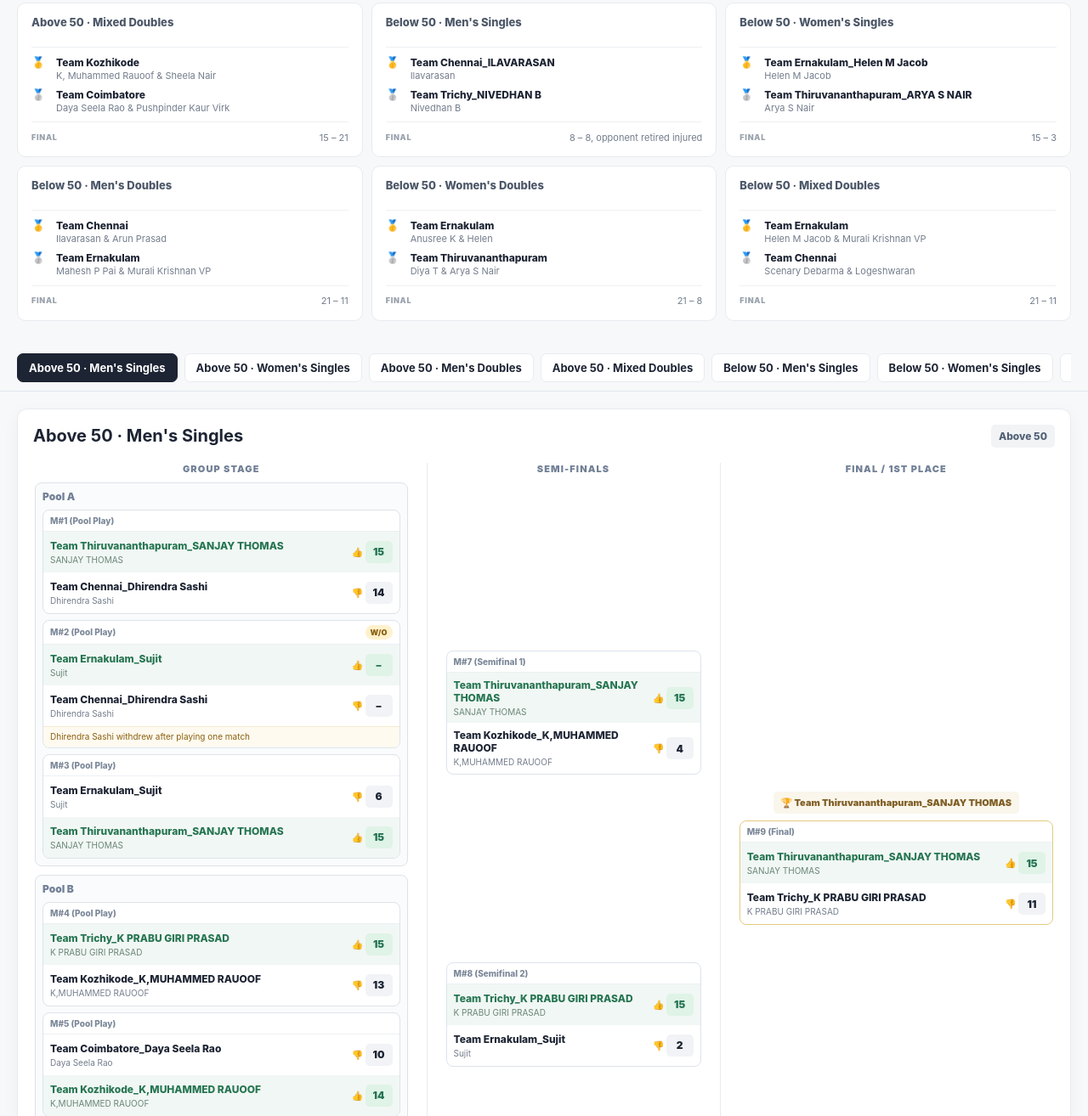
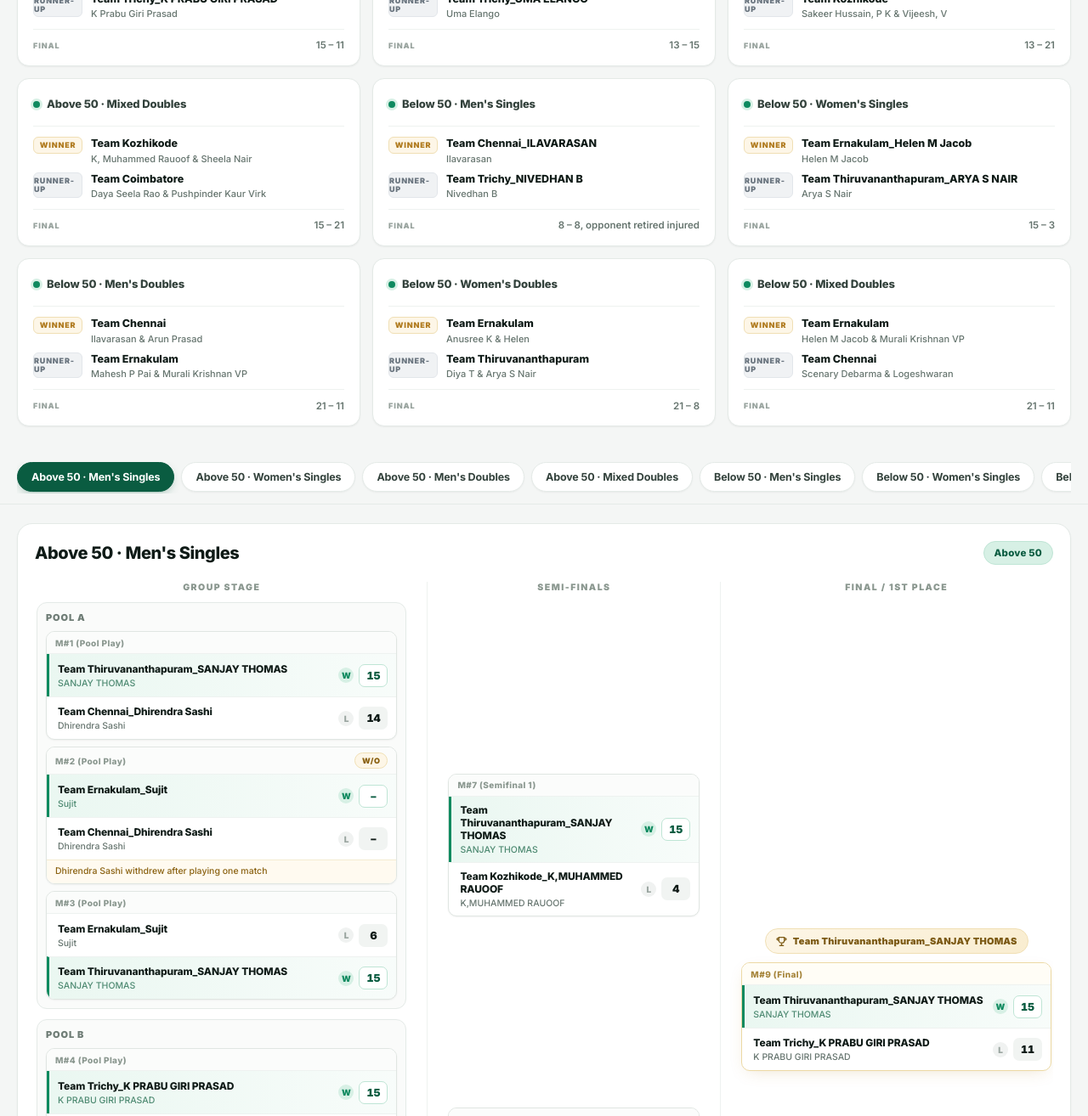
Before and after one commit to rajesh171289/badminton-tournament-result, a website: page index.html in a window 1280 px wide. Shown: the part 404-1718 px from the top of the page at 85% size. Drawn offline with Linux system fonts and the light colour scheme.

Commit message:
update from bolt agent

```diff
--- a/index.html
+++ b/index.html
@@ -4,18 +4,29 @@
   <meta charset="utf-8">
   <meta name="viewport" content="width=device-width, initial-scale=1">
   <title>Badminton Tournament Results</title>
+  <link rel="preconnect" href="https://fonts.googleapis.com">
+  <link rel="preconnect" href="https://fonts.gstatic.com" crossorigin>
+  <link href="https://fonts.googleapis.com/css2?family=Inter:wght@400;500;600;700;800;900&display=swap" rel="stylesheet">
   <style>
     :root {
-      --ink: #1d2433;
-      --muted: #737d8c;
-      --line: #e8ebef;
-      --green: #267552;
-      --green-soft: #f1f7f4;
-      --gold: #a47a35;
-      --gold-soft: #faf6ec;
-      --silver: #87909d;
+      --ink: #0f1b17;
+      --ink-2: #33423c;
+      --muted: #66756f;
+      --line: #e4eae7;
+      --line-soft: #eef2f0;
+      --green: #0e8a5f;
+      --green-deep: #0a5c41;
+      --green-soft: #eaf7f1;
+      --green-chip: #d7f0e5;
+      --gold: #b07b1f;
+      --gold-soft: #fdf6e7;
+      --gold-line: #f0dfb4;
+      --silver: #6b7680;
       --paper: #ffffff;
-      --canvas: #f7f8fa;
+      --canvas: #f4f6f5;
+      --shadow-sm: 0 1px 2px rgba(15, 27, 23, .05);
+      --shadow-md: 0 8px 24px -8px rgba(15, 27, 23, .12);
+      --radius: 14px;
     }
     * { box-sizing: border-box; }
     html { scroll-behavior: smooth; }
@@ -23,78 +34,151 @@
       margin: 0;
       font-family: Inter, ui-sans-serif, -apple-system, BlinkMacSystemFont, "Segoe UI", sans-serif;
       color: var(--ink);
-      background: var(--canvas);
+      background:
+        radial-gradient(1100px 420px at 85% -120px, rgba(14, 138, 95, .10), transparent 65%),
+        radial-gradient(900px 380px at -10% -140px, rgba(14, 138, 95, .07), transparent 60%),
+        var(--canvas);
+      -webkit-font-smoothing: antialiased;
     }
     button, input { font: inherit; }
+
     .site-header {
-      background: #ffffff;
-      color: var(--ink);
-      border-bottom: 1px solid var(--line);
-      padding: 34px max(20px, calc((100% - 1320px) / 2));
+      position: relative;
+      overflow: hidden;
+      background: linear-gradient(135deg, #0c2a1f 0%, #0e4d36 58%, #146c4c 100%);
+      color: #f2faf6;
+      padding: 52px max(20px, calc((100% - 1320px) / 2)) 58px;
+    }
+    .site-header::after {
+      content: "";
+      position: absolute;
+      inset: 0;
+      background:
+        radial-gradient(560px 260px at 92% 120%, rgba(255, 255, 255, .09), transparent 70%),
+        radial-gradient(420px 220px at 8% -60%, rgba(255, 255, 255, .06), transparent 70%);
+      pointer-events: none;
     }
     .event-name {
+      position: relative;
+      margin: 0;
+      font-size: clamp(30px, 4.4vw, 54px);
+      line-height: 1.04;
+      letter-spacing: -0.035em;
+      font-weight: 900;
+      color: #ffffff;
       min-height: 48px;
-      margin: 0;
-      font-size: clamp(28px, 4vw, 48px);
-      line-height: 1.05;
-      letter-spacing: -0.03em;
     }
-    .subtitle { margin: 8px 0 0; color: var(--muted); font-size: 16px; }
-    main { max-width: 1320px; margin: 0 auto; padding: 28px 20px 70px; }
-    .section-heading { margin: 0 0 15px; font-size: 20px; letter-spacing: -0.01em; }
+    .subtitle {
+      position: relative;
+      margin: 12px 0 0;
+      color: #b9d9cb;
+      font-size: 16px;
+      font-weight: 500;
+      letter-spacing: .01em;
+    }
+    .header-rule {
+      position: relative;
+      width: 56px;
+      height: 4px;
+      border-radius: 999px;
+      background: #35c48f;
+      margin: 20px 0 0;
+    }
+    main { max-width: 1320px; margin: 0 auto; padding: 30px 20px 80px; }
+
+    .section-heading {
+      display: flex;
+      align-items: baseline;
+      gap: 12px;
+      margin: 0 0 16px;
+      font-size: 13px;
+      font-weight: 800;
+      letter-spacing: .14em;
+      text-transform: uppercase;
+      color: var(--muted);
+    }
+    .section-heading::after {
+      content: "";
+      flex: 1;
+      height: 1px;
+      background: var(--line);
+      transform: translateY(-4px);
+    }
+
     .champions-grid {
       display: grid;
       grid-template-columns: repeat(3, minmax(0, 1fr));
-      gap: 10px;
-      margin-bottom: 28px;
+      gap: 14px;
+      margin-bottom: 30px;
     }
     .champion-card {
       appearance: none;
       width: 100%;
       text-align: left;
       border: 1px solid var(--line);
-      border-radius: 10px;
+      border-radius: var(--radius);
       background: var(--paper);
-      padding: 14px 16px 12px;
+      padding: 16px 18px 13px;
       cursor: pointer;
-      box-shadow: none;
-      transition: border-color .16s ease, box-shadow .16s ease;
+      box-shadow: var(--shadow-sm);
+      transition: transform .18s ease, box-shadow .18s ease, border-color .18s ease;
     }
     .champion-card:hover {
-      border-color: #ccd3dc;
-      box-shadow: 0 6px 18px rgba(31, 45, 68, 0.06);
+      transform: translateY(-2px);
+      border-color: #cfe2d9;
+      box-shadow: var(--shadow-md);
     }
+    .champion-card:focus-visible { outline: 2px solid var(--green); outline-offset: 2px; }
     .champion-card .division-name {
-      display: block;
-      min-height: 38px;
-      padding-bottom: 10px;
-      border-bottom: 1px solid #edf0f3;
-      color: #4c5768;
+      display: flex;
+      align-items: center;
+      gap: 8px;
+      min-height: 40px;
+      padding-bottom: 12px;
+      border-bottom: 1px solid var(--line-soft);
+      color: var(--ink-2);
       font-size: 13px;
       line-height: 1.35;
       font-weight: 800;
+      letter-spacing: -.01em;
+    }
+    .division-dot {
+      flex: 0 0 auto;
+      width: 8px;
+      height: 8px;
+      border-radius: 50%;
+      background: var(--green);
+      box-shadow: 0 0 0 3px var(--green-chip);
     }
     .champion-results {
       display: grid;
       grid-template-columns: 1fr;
-      gap: 7px;
-      padding: 10px 0 9px;
+      gap: 9px;
+      padding: 12px 0 11px;
     }
     .rank-row {
       display: grid;
-      grid-template-columns: 22px minmax(0, 1fr);
-      gap: 7px;
+      grid-template-columns: 58px minmax(0, 1fr);
+      gap: 10px;
       align-items: start;
     }
-    .rank-row + .rank-row { margin-top: 0; }
-    .rank-label { padding-top: 1px; font-size: 13px; line-height: 1; }
-    .rank-row.winner .rank-label { color: var(--gold); }
-    .rank-row.runner .rank-label { color: var(--silver); }
+    .rank-label {
+      display: inline-flex;
+      justify-content: center;
+      padding: 4px 0;
+      border-radius: 6px;
+      font-size: 9px;
+      font-weight: 900;
+      letter-spacing: .09em;
+      line-height: 1.1;
+    }
+    .rank-row.winner .rank-label { color: var(--gold); background: var(--gold-soft); border: 1px solid var(--gold-line); }
+    .rank-row.runner .rank-label { color: var(--silver); background: #f0f2f4; border: 1px solid #e2e6ea; }
     .champion-team {
       display: block;
       color: var(--ink);
-      font-size: 12px;
-      line-height: 1.25;
+      font-size: 12.5px;
+      line-height: 1.3;
       font-weight: 800;
       overflow-wrap: anywhere;
     }
@@ -103,35 +187,40 @@
       margin-top: 2px;
       color: var(--muted);
       font-size: 11px;
-      line-height: 1.25;
+      line-height: 1.3;
+      font-weight: 500;
     }
     .final-score {
       display: flex;
       align-items: center;
       justify-content: space-between;
-      min-height: 29px;
-      padding-top: 8px;
-      border-top: 1px solid #edf0f3;
+      gap: 10px;
+      min-height: 30px;
+      padding-top: 9px;
+      border-top: 1px solid var(--line-soft);
       color: var(--muted);
-      font-size: 11px;
+      font-size: 11.5px;
+      font-weight: 600;
       line-height: 1.2;
     }
     .final-score::before {
       content: "FINAL";
-      color: #9aa2ad;
+      color: #98a39e;
       font-size: 9px;
-      letter-spacing: .08em;
+      letter-spacing: .1em;
       font-weight: 900;
     }
+
     .nav-wrap {
       position: sticky;
       top: 0;
       z-index: 20;
-      margin: 0 -20px 16px;
-      padding: 10px 20px;
-      background: rgba(247,248,250,.96);
-      backdrop-filter: blur(10px);
-      border-bottom: 1px solid rgba(221,227,236,.8);
+      margin: 0 -20px 18px;
+      padding: 12px 20px;
+      background: rgba(244, 246, 245, .88);
+      backdrop-filter: blur(12px);
+      -webkit-backdrop-filter: blur(12px);
+      border-bottom: 1px solid rgba(228, 234, 231, .9);
     }
     .nav {
       max-width: 1320px;
@@ -140,166 +229,231 @@
       gap: 8px;
       overflow-x: auto;
       scrollbar-width: thin;
+      padding-bottom: 2px;
     }
     .nav button {
       flex: 0 0 auto;
       border: 1px solid var(--line);
-      border-radius: 7px;
+      border-radius: 999px;
       background: var(--paper);
-      color: var(--ink);
-      padding: 8px 13px;
-      font-size: 13px;
-      font-weight: 750;
+      color: var(--ink-2);
+      padding: 9px 16px;
+      font-size: 12.5px;
+      font-weight: 700;
+      letter-spacing: -.01em;
       cursor: pointer;
-      box-shadow: none;
+      box-shadow: var(--shadow-sm);
+      transition: border-color .15s ease, background .15s ease, color .15s ease, transform .15s ease;
     }
-    .nav button.active { background: var(--ink); color: white; border-color: var(--ink); }
+    .nav button:hover { border-color: #c9dcd3; color: var(--ink); transform: translateY(-1px); }
+    .nav button:focus-visible { outline: 2px solid var(--green); outline-offset: 2px; }
+    .nav button.active {
+      background: var(--green-deep);
+      color: #ffffff;
+      border-color: var(--green-deep);
+      box-shadow: 0 4px 12px -4px rgba(10, 92, 65, .45);
+    }
+
     .division {
-      scroll-margin-top: 72px;
-      margin: 20px 0 24px;
-      padding: 18px;
+      scroll-margin-top: 78px;
+      margin: 22px 0 26px;
       border: 1px solid var(--line);
-      border-radius: 12px;
+      border-radius: 18px;
       background: var(--paper);
-      box-shadow: 0 5px 20px rgba(31,45,68,.04);
+      box-shadow: var(--shadow-sm);
+      padding: 20px;
+      transition: box-shadow .2s ease;
     }
-    .division-header { display:flex; align-items:center; justify-content:space-between; gap:12px; margin-bottom:14px; }
-    .division-title { margin: 0; font-size: 20px; }
-    .age-chip { color: #526176; background: #f1f3f5; border-radius: 5px; padding: 6px 9px; font-size:12px; font-weight:800; white-space:nowrap; }
-    .bracket-scroll { overflow-x: auto; padding: 4px 2px 8px; }
+    .division:hover { box-shadow: var(--shadow-md); }
+    .division-header { display: flex; align-items: center; justify-content: space-between; gap: 12px; margin-bottom: 16px; }
+    .division-title { margin: 0; font-size: 20px; letter-spacing: -.02em; font-weight: 800; }
+    .age-chip {
+      color: var(--green-deep);
+      background: var(--green-chip);
+      border: 1px solid #bfe5d5;
+      border-radius: 999px;
+      padding: 6px 12px;
+      font-size: 11.5px;
+      font-weight: 800;
+      letter-spacing: .02em;
+      white-space: nowrap;
+    }
+    .bracket-scroll { overflow-x: auto; padding: 4px 2px 10px; }
     .bracket {
       min-width: 1020px;
       display: grid;
       grid-template-columns: minmax(0, 38fr) minmax(0, 28fr) minmax(0, 34fr);
-      column-gap: 22px;
+      column-gap: 24px;
       align-items: stretch;
       position: relative;
     }
     .stage { min-width: 0; position: relative; }
-    .stage + .stage { border-left: 1px solid var(--line); padding-left: 22px; }
+    .stage + .stage { border-left: 1px solid var(--line-soft); padding-left: 24px; }
     .stage-title {
-      margin: 0 0 9px;
-      color: #718096;
-      font-size: 11px;
-      letter-spacing: .10em;
+      margin: 0 0 11px;
+      color: #8a978f;
+      font-size: 10.5px;
+      letter-spacing: .14em;
       font-weight: 900;
       text-align: center;
+      text-transform: uppercase;
     }
     .pool-box {
-      border: 1px solid #dde2e8;
-      border-radius: 8px;
-      background: #fafbfc;
-      padding: 8px;
-      margin: 0 0 10px;
+      border: 1px solid var(--line);
+      border-radius: 12px;
+      background: #fafbfa;
+      padding: 10px;
+      margin: 0 0 12px;
     }
     .pool-box:last-child { margin-bottom: 0; }
-    .pool-title { margin: 0 0 8px; color: #738197; font-size: 12px; font-weight: 900; }
+    .pool-title {
+      margin: 0 0 9px;
+      color: #6f7d76;
+      font-size: 11px;
+      font-weight: 900;
+      letter-spacing: .08em;
+      text-transform: uppercase;
+    }
     .match-card {
       position: relative;
-      border: 1px solid #dde3ec;
-      border-radius: 8px;
+      border: 1px solid #e0e6e2;
+      border-radius: 10px;
       background: white;
-      box-shadow: none;
+      box-shadow: var(--shadow-sm);
       overflow: hidden;
-      margin-bottom: 7px;
+      margin-bottom: 8px;
+      transition: border-color .15s ease, box-shadow .15s ease;
     }
+    .match-card:hover { border-color: #ccdcd4; box-shadow: var(--shadow-md); }
     .match-card:last-child { margin-bottom: 0; }
     .match-header {
-      display:flex; justify-content:space-between; align-items:center;
-      min-height: 25px;
-      padding: 5px 8px;
-      color: #7b8798;
+      display: flex;
+      justify-content: space-between;
+      align-items: center;
+      gap: 8px;
+      min-height: 26px;
+      padding: 6px 10px;
+      color: #8a978f;
       font-size: 10px;
       font-weight: 800;
-      border-bottom: 1px solid #edf0f4;
+      letter-spacing: .04em;
+      background: #fbfcfb;
+      border-bottom: 1px solid var(--line-soft);
     }
     .match-side {
-      min-height: 48px;
-      display:grid;
-      grid-template-columns:minmax(0,1fr) 44px;
-      align-items:center;
-      gap:8px;
-      padding:7px 8px;
+      min-height: 50px;
+      display: grid;
+      grid-template-columns: minmax(0, 1fr) auto;
+      align-items: center;
+      gap: 10px;
+      padding: 8px 10px;
+      border-left: 3px solid transparent;
     }
-    .match-side.winner { background: var(--green-soft); color: var(--green); }
+    .match-side.winner { background: linear-gradient(90deg, var(--green-soft), rgba(234, 247, 241, .35)); border-left-color: var(--green); }
+    .match-side.winner + .match-side.loser { border-top: 1px solid var(--line-soft); }
+    .match-side.loser + .match-side.winner { border-top: 1px solid var(--line-soft); }
     .match-side.loser { color: var(--ink); }
-    .side-main { min-width:0; }
-    .team-name { display:block; font-weight:850; font-size:12px; line-height:1.25; overflow-wrap:anywhere; }
-    .player-name { display:block; margin-top:3px; color:var(--muted); font-size:10px; line-height:1.25; overflow-wrap:anywhere; }
-    .match-side.winner .player-name { color:#698578; }
-    .side-right { display:flex; align-items:center; justify-content:flex-end; gap:4px; }
+    .side-main { min-width: 0; }
+    .team-name { display: block; font-weight: 800; font-size: 12px; line-height: 1.25; letter-spacing: -.01em; overflow-wrap: anywhere; }
+    .player-name { display: block; margin-top: 3px; color: var(--muted); font-size: 10.5px; line-height: 1.25; font-weight: 500; overflow-wrap: anywhere; }
+    .match-side.winner .player-name { color: #4e8a72; }
+    .side-right { display: flex; align-items: center; gap: 6px; }
+    .result-icon {
+      display: inline-flex;
+      align-items: center;
+      justify-content: center;
+      width: 18px;
+      height: 18px;
+      border-radius: 50%;
+      font-size: 10px;
+      font-weight: 900;
+    }
+    .result-icon.win { color: var(--green); background: var(--green-chip); }
+    .result-icon.loss { color: #9aa5a0; background: #f0f2f1; }
     .score {
-      min-width:32px;
-      height:26px;
-      display:inline-flex;
-      align-items:center;
-      justify-content:center;
-      border-radius:5px;
-      background:#f1f3f6;
-      color:var(--ink);
-      font-weight:900;
-      font-size:12px;
+      min-width: 34px;
+      height: 27px;
+      display: inline-flex;
+      align-items: center;
+      justify-content: center;
+      border-radius: 7px;
+      background: #f1f4f2;
+      color: var(--ink);
+      font-weight: 900;
+      font-size: 12.5px;
+      font-variant-numeric: tabular-nums;
     }
-    .match-side.winner .score { background:#dff3e7; color:var(--green); }
-    .icon { width:12px; text-align:center; font-size:11px; }
+    .match-side.winner .score { background: #ffffff; color: var(--green-deep); border: 1px solid #bfe5d5; }
     .badge {
-      border-radius:999px;
-      padding:3px 6px;
-      background:#fff1cc;
-      color:#8a6110;
-      font-size:9px;
-      font-weight:900;
+      border-radius: 999px;
+      padding: 3px 8px;
+      background: var(--gold-soft);
+      border: 1px solid var(--gold-line);
+      color: #8a6110;
+      font-size: 9px;
+      font-weight: 900;
+      letter-spacing: .06em;
+      text-transform: uppercase;
     }
-    .retired-note { padding:5px 8px 7px; color:#8a6110; background:#fffaf0; font-size:10px; border-top:1px solid #f4ebd1; }
-    .semi-stage, .final-stage { display:flex; flex-direction:column; }
-    .semi-wrap { flex:1; display:flex; flex-direction:column; justify-content:space-evenly; gap:28px; padding:12px 0; }
-    .final-wrap { flex:1; display:flex; flex-direction:column; justify-content:center; padding:12px 0; }
-    .trophy { margin:0 auto 8px; padding:6px 9px; border-radius:5px; background:var(--gold-soft); color:#806027; font-size:11px; font-weight:900; text-align:center; }
-    .pool-stage::after, .semi-stage::after { display:none; }
-    .path { border-color:#48a975 !important; }
-    .match-card.final-card { border-color:#e4ca7e; }
+    .retired-note { padding: 6px 10px 8px; color: #8a6110; background: #fffaf0; font-size: 10.5px; font-weight: 500; border-top: 1px solid #f4ebd1; }
+    .semi-stage, .final-stage { display: flex; flex-direction: column; }
+    .semi-wrap { flex: 1; display: flex; flex-direction: column; justify-content: space-evenly; gap: 28px; padding: 12px 0; }
+    .final-wrap { flex: 1; display: flex; flex-direction: column; justify-content: center; padding: 12px 0; }
+    .trophy {
+      margin: 0 auto 10px;
+      display: inline-flex;
+      align-items: center;
+      gap: 7px;
+      max-width: 100%;
+      padding: 7px 12px;
+      border-radius: 999px;
+      background: linear-gradient(135deg, #fdf6e7, #f9edd0);
+      border: 1px solid var(--gold-line);
+      color: #7c5a15;
+      font-size: 11px;
+      font-weight: 900;
+      letter-spacing: .02em;
+      text-align: center;
+    }
+    .trophy svg { flex: 0 0 auto; }
+    .trophy span { overflow: hidden; text-overflow: ellipsis; white-space: nowrap; }
+    .match-card.final-card { border-color: #ecd9a4; box-shadow: 0 6px 20px -8px rgba(176, 123, 31, .25); }
+    .match-card.final-card .match-header { background: #fffdf6; color: #a5843a; }
+
     @media (max-width: 1000px) {
-      .champions-grid { grid-template-columns:repeat(2,minmax(0,1fr)); }
+      .champions-grid { grid-template-columns: repeat(2, minmax(0, 1fr)); }
     }
     @media (max-width: 767px) {
-      .site-header { padding:28px 16px; }
-      main { padding:18px 12px 50px; }
-      .champions-grid { grid-template-columns:1fr; }
-      .nav-wrap { margin:0 -12px 12px; padding:8px 12px; }
-      .division { padding:12px; border-radius:14px; scroll-margin-top:62px; }
-      .division-header { align-items:flex-start; }
-      .division-title { font-size:17px; }
-      .bracket-scroll { overflow-x:visible; }
-      .bracket {
-        min-width:0;
-        display:flex;
-        flex-direction:column;
-        gap:18px;
-      }
-      .stage + .stage { border-left:0; padding-left:0; }
-      .stage-title { text-align:left; }
-      .pool-box { margin-left:0; margin-right:0; }
-      .semi-wrap { padding:0; gap:10px; }
-      .final-wrap { padding:0; }
-      .pool-stage::after, .semi-stage::after { display:none; }
+      .site-header { padding: 40px 16px 44px; }
+      main { padding: 20px 12px 56px; }
+      .champions-grid { grid-template-columns: 1fr; gap: 10px; }
+      .nav-wrap { margin: 0 -12px 14px; padding: 10px 12px; }
+      .division { padding: 14px; border-radius: 16px; scroll-margin-top: 66px; }
+      .division-header { align-items: flex-start; }
+      .division-title { font-size: 17px; }
+      .bracket-scroll { overflow-x: visible; }
+      .bracket { min-width: 0; display: flex; flex-direction: column; gap: 18px; }
+      .stage + .stage { border-left: 0; padding-left: 0; }
+      .stage-title { text-align: left; }
+      .pool-box { margin-left: 0; margin-right: 0; }
+      .semi-wrap { padding: 0; gap: 10px; }
+      .final-wrap { padding: 0; }
     }
     @media print {
-      body { background:white; }
-      .nav-wrap { display:none; }
-      main { max-width:none; padding:0; }
-      .champions-grid { grid-template-columns:repeat(3,1fr); }
-      .division { break-after:page; box-shadow:none; }
-      .bracket-scroll { overflow:visible; }
-      .bracket { min-width:920px; }
+      body { background: white; }
+      .nav-wrap { display: none; }
+      main { max-width: none; padding: 0; }
+      .champions-grid { grid-template-columns: repeat(3, 1fr); }
+      .division { break-after: page; box-shadow: none; }
+      .bracket-scroll { overflow: visible; }
+      .bracket { min-width: 920px; }
     }
   </style>
-  <meta property="og:image" content="https://bolt.new/static/og_default.png">
-  <meta name="twitter:card" content="summary_large_image">
-  <meta name="twitter:image" content="https://bolt.new/static/og_default.png">
 </head>
 <body>
   <header class="site-header">
     <h1 class="event-name" id="event-name"></h1>
+    <div class="header-rule" aria-hidden="true"></div>
     <p class="subtitle">Results &amp; Brackets</p>
   </header>
   <main>
@@ -489,6 +643,8 @@
 
     const escapeHTML = value => String(value).replace(/[&<>"']/g, char => ({ "&":"&amp;", "<":"&lt;", ">":"&gt;", '"':"&quot;", "'":"&#039;" }[char]));
 
+    const trophySVG = '<svg width="13" height="13" viewBox="0 0 24 24" fill="none" stroke="currentColor" stroke-width="2.4" stroke-linecap="round" stroke-linejoin="round" aria-hidden="true"><path d="M8 21h8"/><path d="M12 17v4"/><path d="M6 3h12v6a6 6 0 0 1-12 0V3z"/><path d="M6 5H4a2 2 0 0 0 0 4h2"/><path d="M18 5h2a2 2 0 0 1 0 4h-2"/></svg>';
+
     function matchCard(match) {
       const badge = match.result === "walkover" ? '<span class="badge" title="Walkover">W/O</span>' :
                     match.result === "retired" ? '<span class="badge" title="Retired – injured">Ret. – injured</span>' : "";
@@ -500,7 +656,7 @@
             <span class="player-name">${escapeHTML(side.players)}</span>
           </div>
           <div class="side-right">
-            ${won ? '<span class="icon" title="Winner">👍</span>' : '<span class="icon" title="Loser">👎</span>'}
+            <span class="result-icon ${won ? "win" : "loss"}" title="${won ? "Winner" : "Loser"}">${won ? "W" : "L"}</span>
             <span class="score">${escapeHTML(side.score)}</span>
           </div>
         </div>`;
@@ -529,14 +685,14 @@
       card.className = "champion-card";
       card.dataset.target = division.id;
       card.innerHTML = `
-        <span class="division-name">${escapeHTML(division.ageGroup)} · ${escapeHTML(division.category)}</span>
+        <span class="division-name"><span class="division-dot" aria-hidden="true"></span>${escapeHTML(division.ageGroup)} · ${escapeHTML(division.category)}</span>
         <div class="champion-results">
           <div class="rank-row winner">
-            <span class="rank-label">🥇</span>
+            <span class="rank-label">WINNER</span>
             <span><span class="champion-team">${escapeHTML(division.winner.team)}</span><span class="champion-player">${escapeHTML(division.winner.players)}</span></span>
           </div>
           <div class="rank-row runner">
-            <span class="rank-label">🥈</span>
+            <span class="rank-label">RUNNER-UP</span>
             <span><span class="champion-team">${escapeHTML(division.runnerUp.team)}</span><span class="champion-player">${escapeHTML(division.runnerUp.players)}</span></span>
           </div>
         </div>
@@ -561,17 +717,17 @@
         <div class="bracket-scroll">
           <div class="bracket">
             <div class="stage pool-stage">
-              <h3 class="stage-title">GROUP STAGE</h3>
+              <h3 class="stage-title">Group Stage</h3>
               ${division.pools.map(pool => `<div class="pool-box"><h4 class="pool-title">${escapeHTML(pool.name)}</h4>${pool.matches.map(matchCard).join("")}</div>`).join("")}
             </div>
             <div class="stage semi-stage">
-              <h3 class="stage-title">SEMI-FINALS</h3>
+              <h3 class="stage-title">Semi-finals</h3>
               <div class="semi-wrap">${division.semifinals.map(matchCard).join("")}</div>
             </div>
             <div class="stage final-stage">
-              <h3 class="stage-title">FINAL / 1ST PLACE</h3>
+              <h3 class="stage-title">Final / 1st Place</h3>
               <div class="final-wrap">
-                <div class="trophy">🏆 ${escapeHTML(division.winner.team)}</div>
+                <div class="trophy">${trophySVG}<span>${escapeHTML(division.winner.team)}</span></div>
                 ${matchCard(division.final)}
               </div>
             </div>
```
